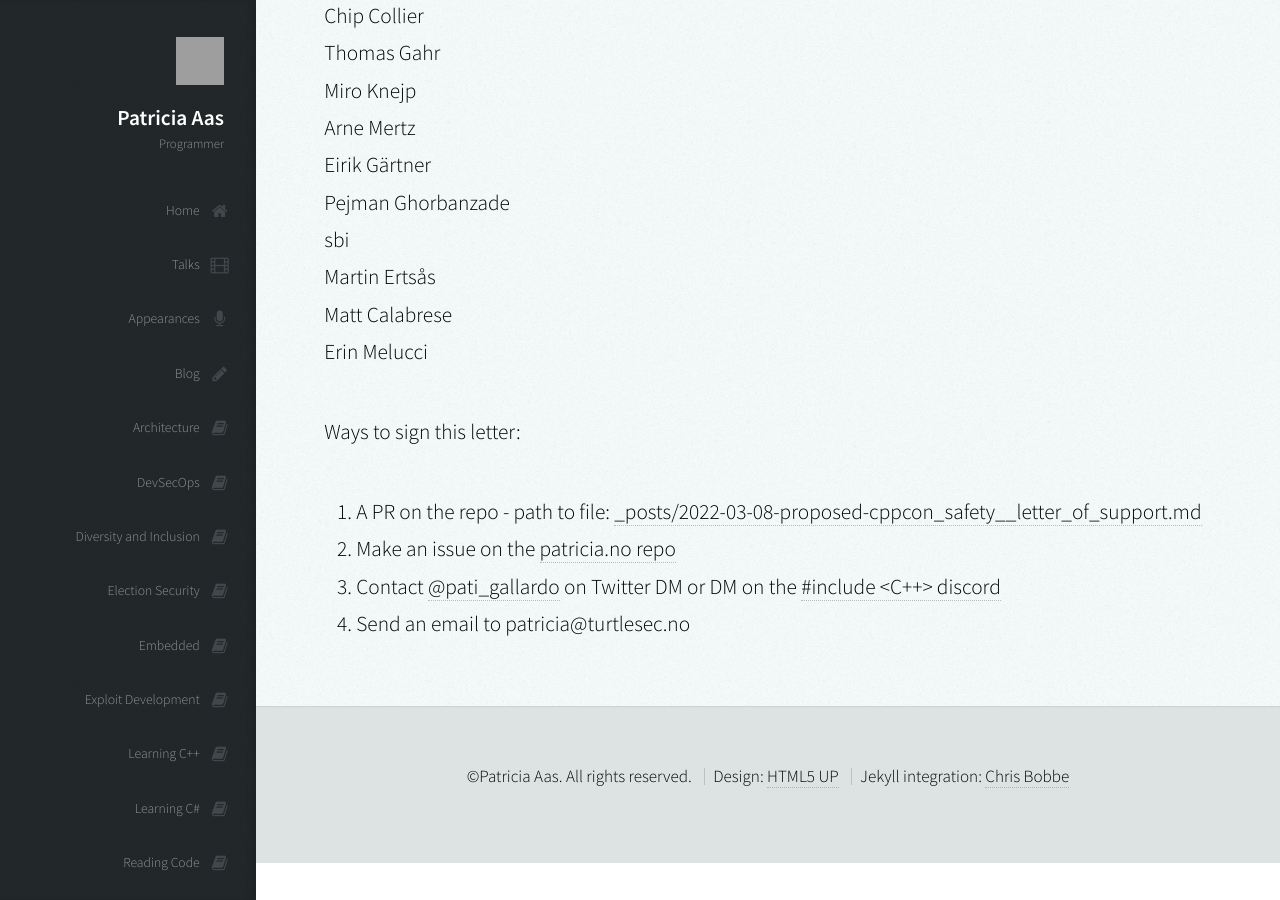
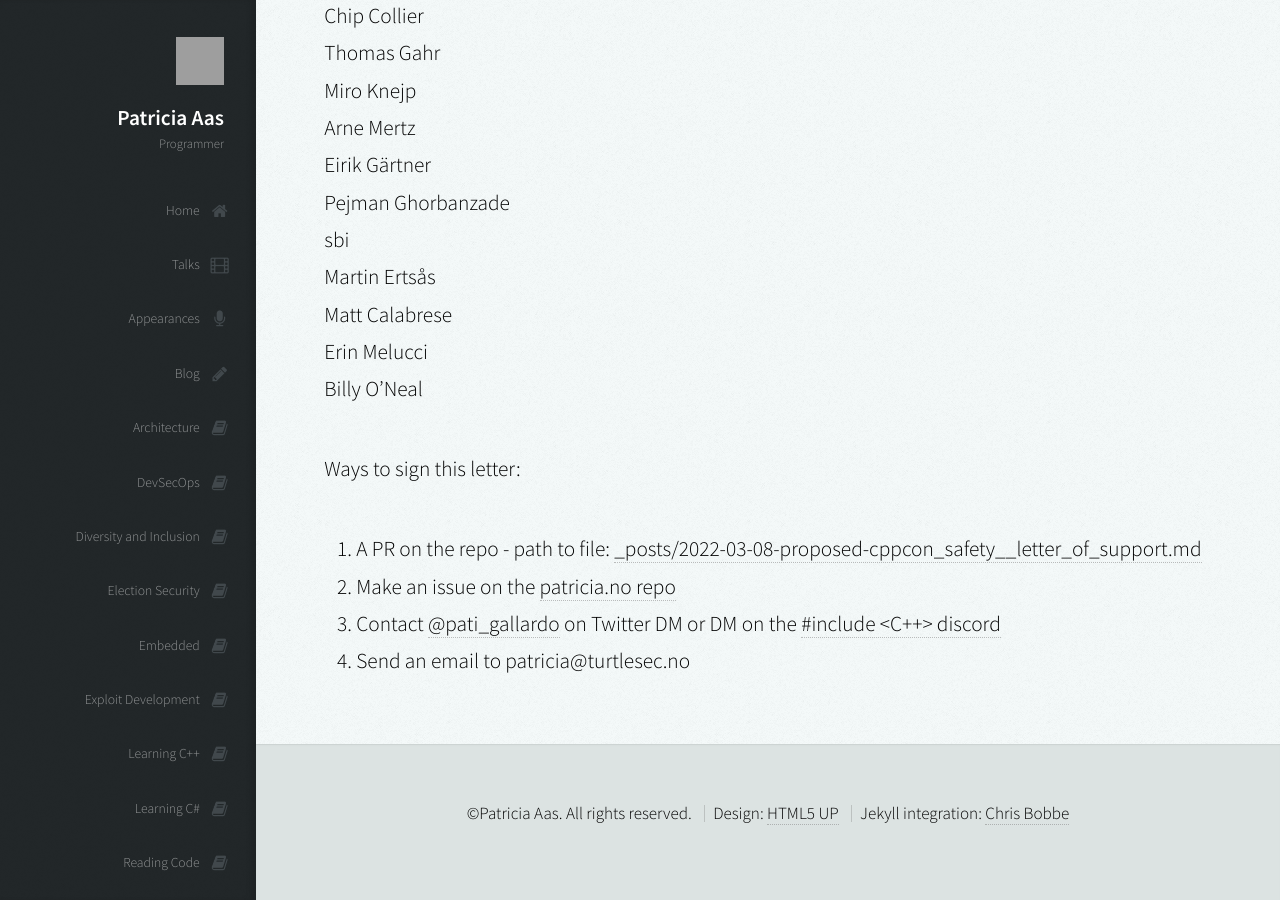
Before and after one commit to patricia-gallardo/patricia-gallardo.github.io, a Jekyll site: the page built from _posts/2022-03-08-proposed-cppcon_safety__letter_of_support.md, in a window 1280 px wide and 900 px high, scrolled down 1864 px. Built offline with Jekyll 4.4.1, drawn with Linux system fonts in a browser that asks for light colours; nearby versions of some CDN libraries; grey boxes are pictures that could not be loaded.

Commit message:
Add Billy to 2022-03-08-proposed-cppcon_safety__letter_of_support.md

```diff
--- a/_posts/2022-03-08-proposed-cppcon_safety__letter_of_support.md
+++ b/_posts/2022-03-08-proposed-cppcon_safety__letter_of_support.md
@@ -59,6 +59,7 @@ sbi <br>
 Martin Ertsås <br>
 Matt Calabrese <br>
 Erin Melucci <br>
+Billy O'Neal <br>
 
 
 Ways to sign this letter:
```
